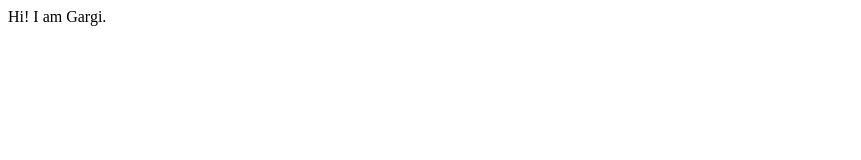
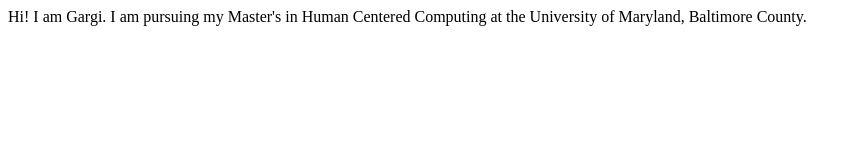
Before and after one commit to gargink1/gargisux-portfolio, a plain HTML site: page index.html in a window 1280 px wide. Shown: the whole page, without its empty margins (0-861 px from the left). Drawn offline with Linux system fonts and the light colour scheme.

Commit message:
refactor: updated the text in body

```diff
--- a/index.html
+++ b/index.html
@@ -6,6 +6,6 @@
     <title>gargis-site</title>
 </head>
 <body>
-    Hi! I am Gargi.
+    Hi! I am Gargi. I am pursuing my Master's in Human Centered Computing at the University of Maryland, Baltimore County.
 </body>
 </html>
```
